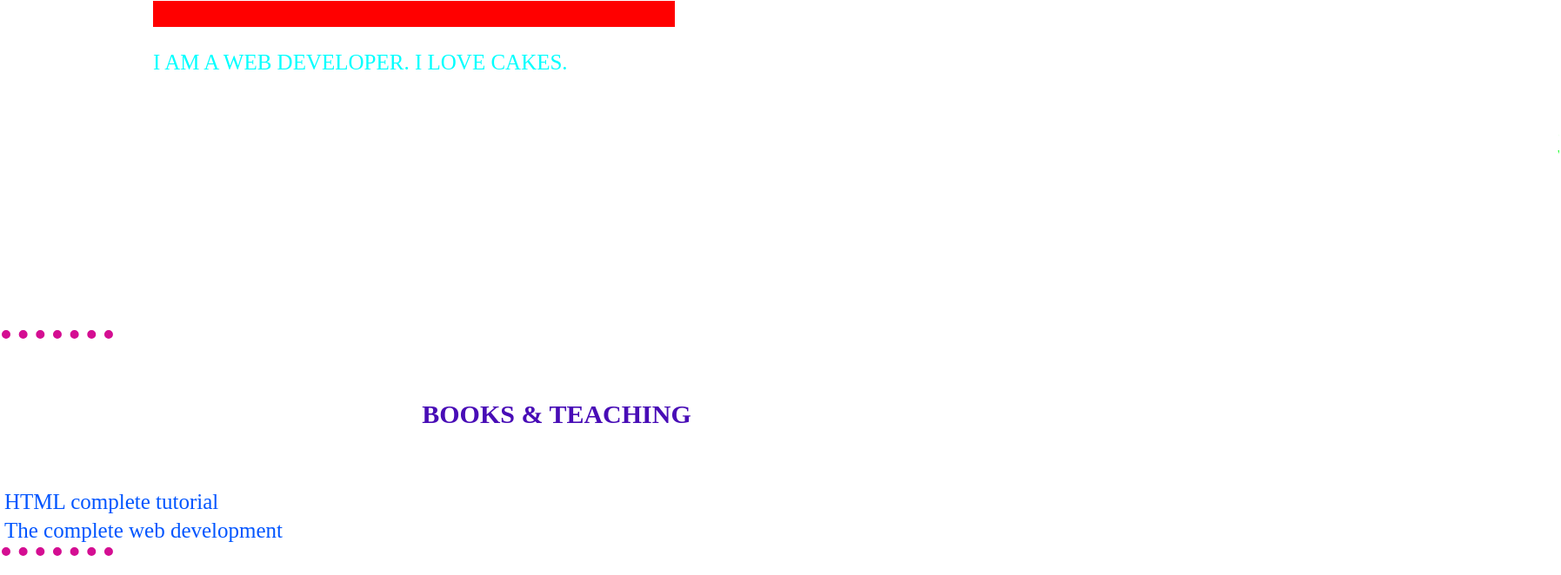
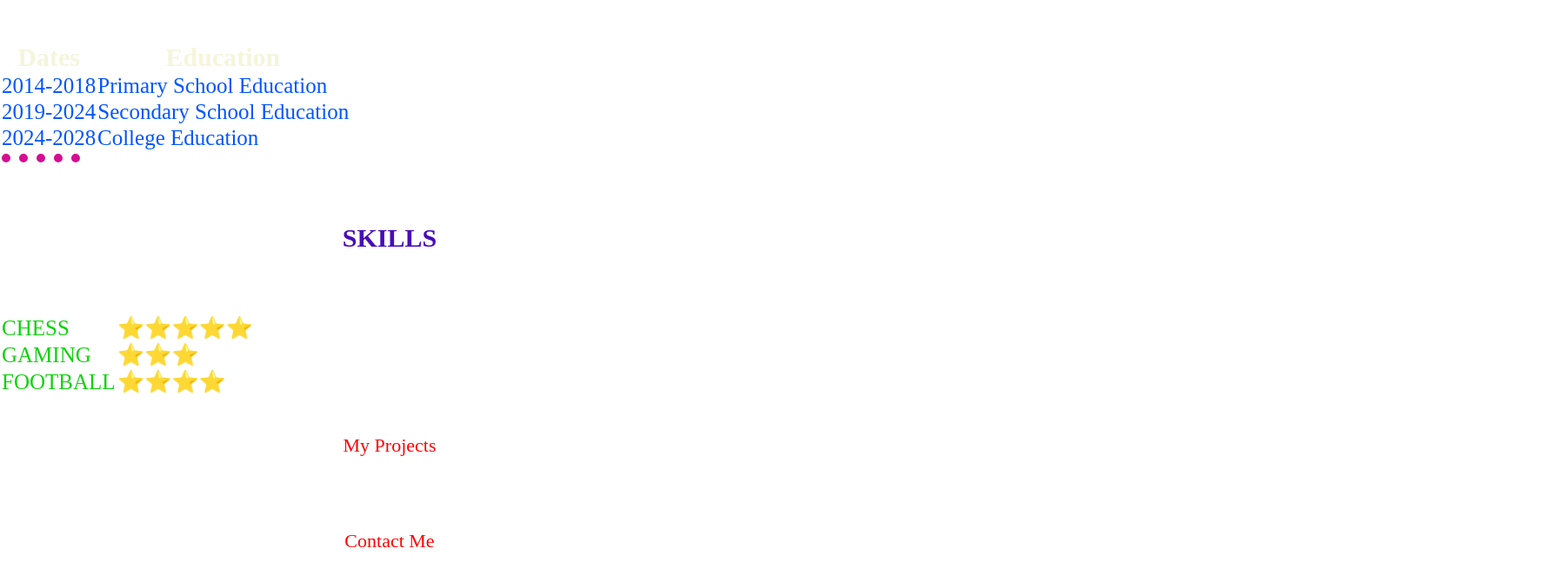
Before and after one commit to Achiever10123/my-portfolio, a plain HTML site: page index.html in a window 1280 px wide. Shown: the part 960-1622 px from the top of the page at 87% size, 1795 px wide, since content can reach past the window. Drawn offline with nearby package versions, Linux system fonts and the light colour scheme.

Commit message:
index.html

```diff
--- a/index.html
+++ b/index.html
@@ -68,7 +68,6 @@ tr{
   color: rgb(17, 209, 14);
 }
 a{
-  font-size: 300px;
   color: red;
 
 }
@@ -116,7 +115,7 @@ input{
   color: beige;
 }
 .pp{
-  font-size: 19px;
+  font-size: 22px;
   text-decoration: none;
 }
 
@@ -158,7 +157,7 @@ text-decoration: underline;
      <link rel="icon" href="pexel.jpg" type="image/x-icon">
 </head>
 <body>
-<div >
+<div class="container">
 
   <table  style="margin-top: 10%; margin-bottom: 10%;" align="center" class="head" cell-spacing="100">
         <tr>
```
